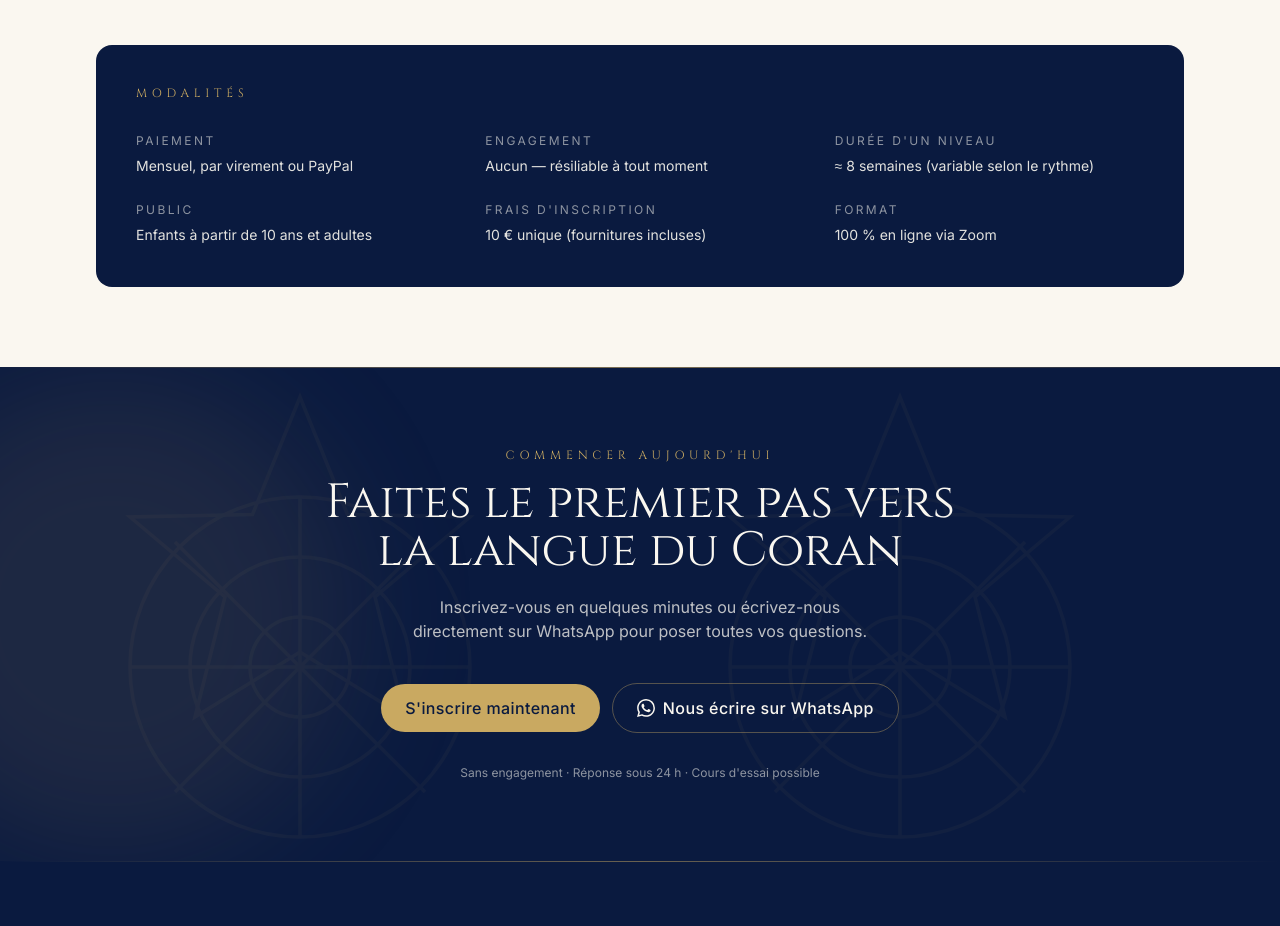
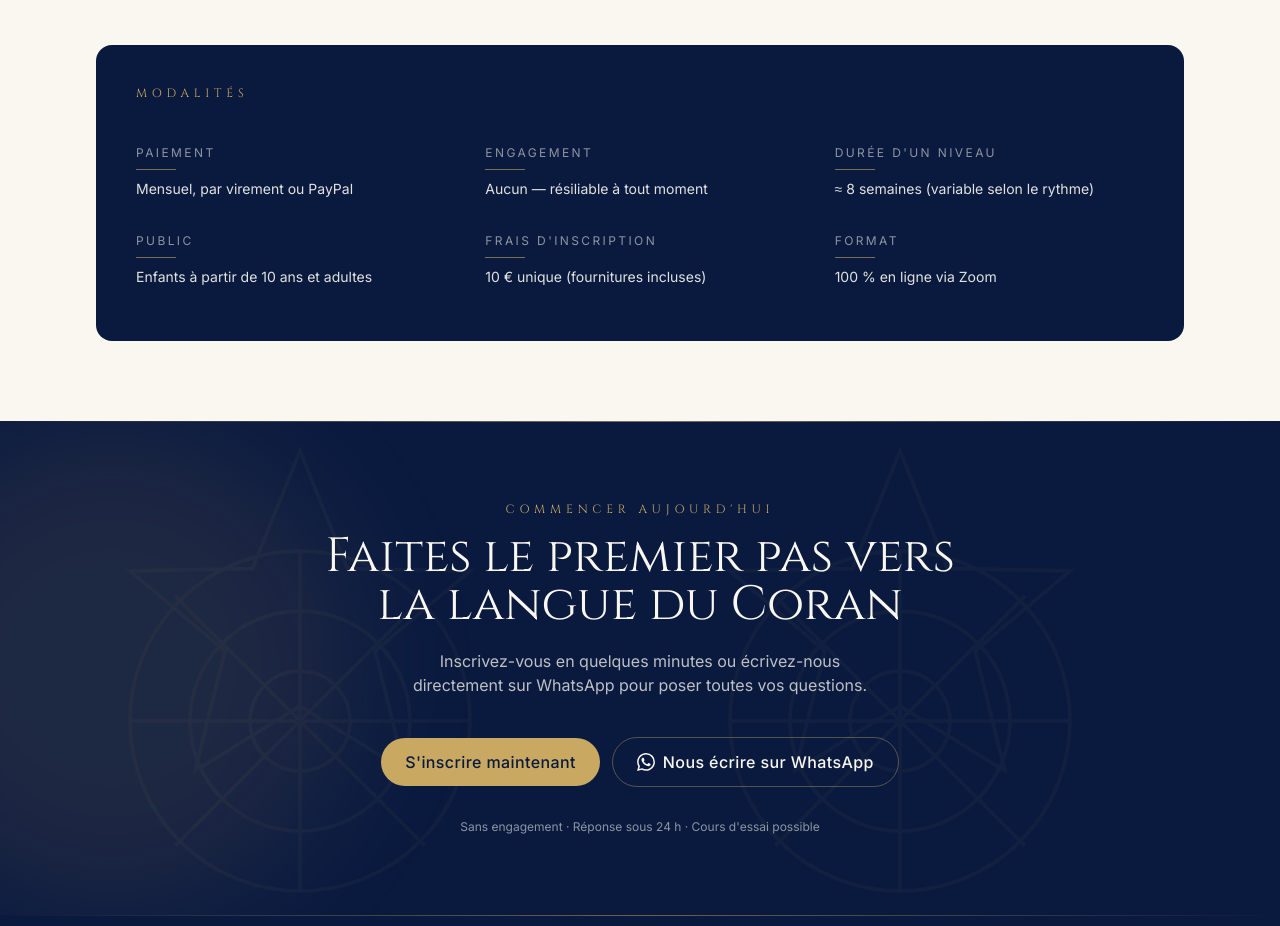
Before and after one commit to FaroukHUB/alirtiqa, a Next.js app: page / in a window 1280 px wide. Shown: the part 7620-8546 px from the top of the page. Built offline with nearby package versions, Linux system fonts and the light colour scheme.

Commit message:
Tarifs: animate Modalites items (diagonal cascade reveal + golden underline)
Co-Authored-By: Claude Opus 4.7 (1M context) <noreply@anthropic.com>

```diff
--- a/src/components/sections/Tarifs.tsx
+++ b/src/components/sections/Tarifs.tsx
@@ -247,17 +247,42 @@ export function Tarifs() {
           <h3 className="font-display text-xs uppercase tracking-[0.4em] text-dore">
             Modalités
           </h3>
-          <dl className="mt-8 grid gap-x-10 gap-y-6 md:grid-cols-3">
-            {modalites.map((m) => (
-              <div key={m.label} className="flex flex-col gap-1.5">
-                <dt className="text-xs uppercase tracking-[0.2em] text-creme/55">
-                  {m.label}
-                </dt>
-                <dd className="text-sm leading-relaxed text-creme/90">
-                  {m.value}
-                </dd>
-              </div>
-            ))}
+          <dl className="mt-8 grid gap-x-10 gap-y-2 md:grid-cols-3">
+            {modalites.map((m, i) => {
+              const col = i % 3;
+              const row = Math.floor(i / 3);
+              const diag = col + row;
+              const delay = diag * 0.12;
+              return (
+                <motion.div
+                  key={m.label}
+                  initial={{ opacity: 0, y: 14 }}
+                  whileInView={{ opacity: 1, y: 0 }}
+                  viewport={{ once: true, margin: "-60px" }}
+                  transition={{ duration: 0.5, delay, ease: [0.16, 1, 0.3, 1] }}
+                  className="group relative -mx-3 flex flex-col gap-2 rounded-lg px-3 py-3 transition-colors duration-300 hover:bg-creme/[0.04]"
+                >
+                  <dt className="text-xs uppercase tracking-[0.2em] text-creme/55 transition-colors duration-300 group-hover:text-dore">
+                    {m.label}
+                  </dt>
+                  <motion.span
+                    aria-hidden
+                    initial={{ scaleX: 0 }}
+                    whileInView={{ scaleX: 1 }}
+                    viewport={{ once: true, margin: "-60px" }}
+                    transition={{
+                      duration: 0.6,
+                      delay: delay + 0.25,
+                      ease: [0.16, 1, 0.3, 1],
+                    }}
+                    className="block h-px w-10 origin-left bg-dore/60 transition-[width,background-color] duration-300 group-hover:w-16 group-hover:bg-dore"
+                  />
+                  <dd className="text-sm leading-relaxed text-creme/90">
+                    {m.value}
+                  </dd>
+                </motion.div>
+              );
+            })}
           </dl>
         </motion.div>
       </div>
```
